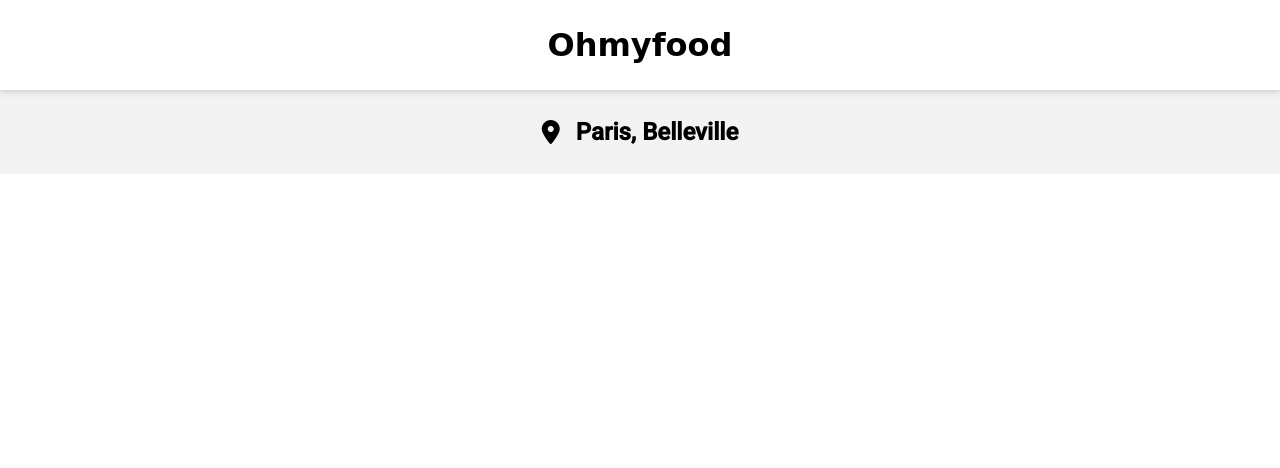
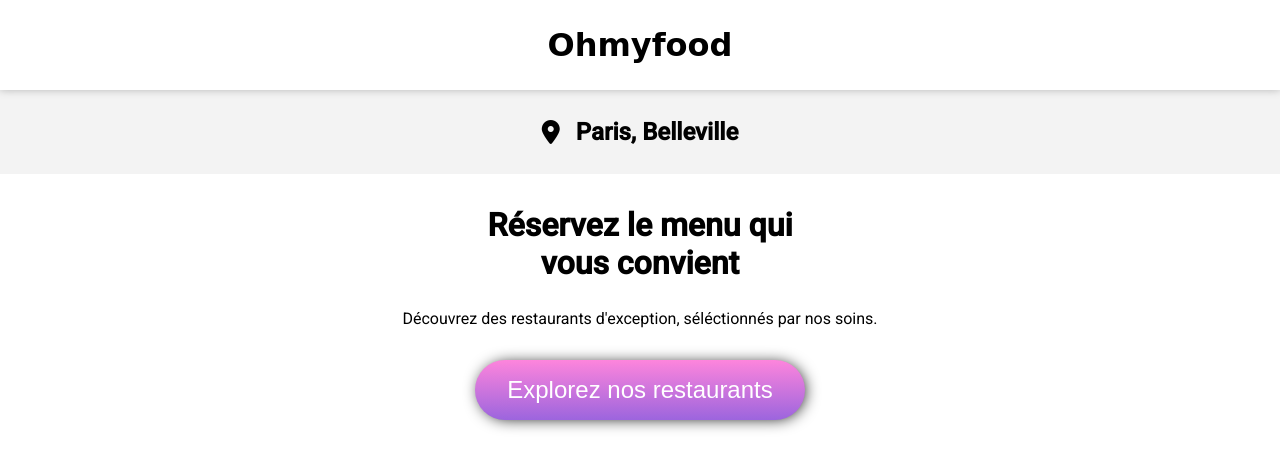
Before and after one commit to sosodevlearning/Ohmyfood, a plain HTML site: page ohmyfood/index.html in a window 1280 px wide. Drawn offline with Linux system fonts and the light colour scheme; a web font is replaced by a local one.

Commit message:
explorer and gradient

```diff
--- a/ohmyfood/index.html
+++ b/ohmyfood/index.html
@@ -18,6 +18,12 @@
 <i class="fa-solid fa-location-dot"></i>
 <h2>Paris, Belleville</h2>
 </div>
+<section class="explorer">
+    <h2>Réservez le menu qui <br> vous convient</h2>
+        <p>Découvrez des restaurants d'exception, séléctionnés par nos soins. </p>
+    <button>Explorez nos restaurants</button>
+    <div class="gradient"></div>
+</section>
 </main>
 </body>
 </html>
--- a/ohmyfood/style.css
+++ b/ohmyfood/style.css
@@ -33,3 +33,35 @@
 main .city i {
 font-size: 1.5rem;
 }
+/*EXPLORER*/
+.explorer{
+   text-align: center;  }
+
+ .explorer h2 {
+ margin-top: 2rem;
+ font-size: 2rem;
+}
+.explorer p {
+    font-size: 1rem;
+
+}
+.explorer button{
+ color: white;
+ font-weight: 300;
+ font-size: 1.5rem;
+ padding: 1rem 2rem;
+ border: none;
+ box-shadow: 2px 1px 16px -3px black;
+ background-image: linear-gradient(0deg,rgba(147,86,220,.9),rgba(255,121,218,.9));
+ transition:tranform 200ms;
+ margin-top: 1rem;
+ border-radius:100px ;
+
+
+}
+
+.explorer button:hover {
+ transform:scale(1.02);
+ opacity: 0.9;
+
+}
```
